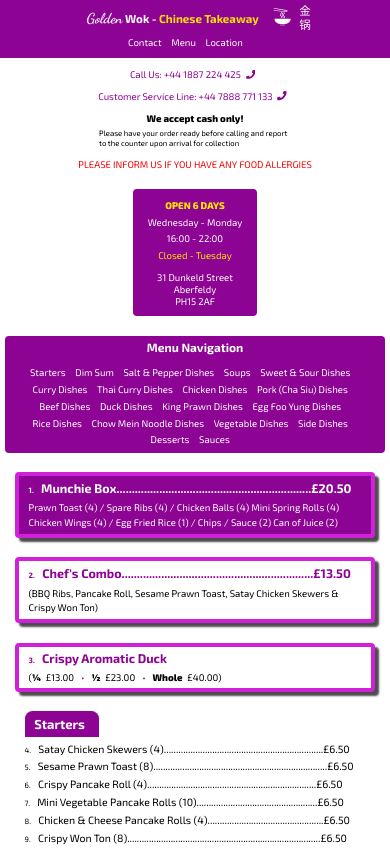
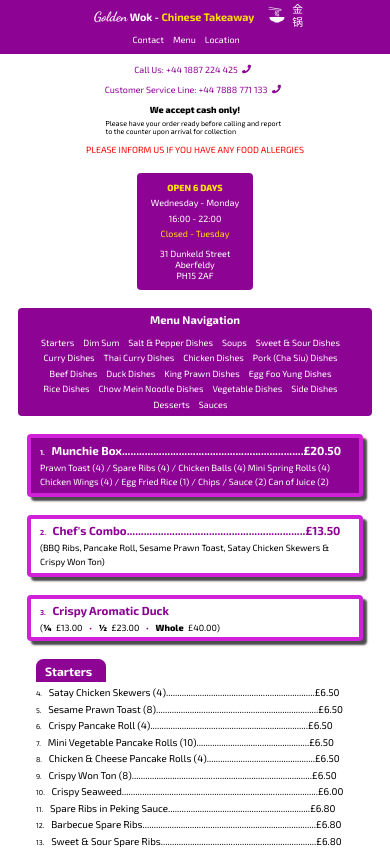
Before and after one commit to paul172v/golden-wok-aberfeldy, a React (Vite) app: page / in a window 390 px wide. Shown: the top 849 px of the page. Built offline with nearby package versions, Linux system fonts and the light colour scheme.

Commit message:
first commit

```diff
--- a/src/App.module.scss
+++ b/src/App.module.scss
@@ -13,6 +13,7 @@
   justify-content: center;
   position: sticky;
   top: 0;
+  z-index: 9999;
 
   .margin {
     display: flex;
@@ -76,6 +77,7 @@
     background-color: $background-color-primary;
     padding: 1rem 2rem;
     border-radius: 4px;
+    max-width: 95vw;
   }
 
   .heading {
@@ -91,6 +93,7 @@
     align-items: center;
     justify-content: center;
     width: 75rem;
+    max-width: 100%;
     flex-wrap: wrap;
     color: $font-color-primary;
   }
--- a/src/index.scss
+++ b/src/index.scss
@@ -69,6 +69,6 @@
 
 @media (max-width: 550px) {
   html {
-    font-size: 30%;
+    font-size: 28%;
   }
 }
```
